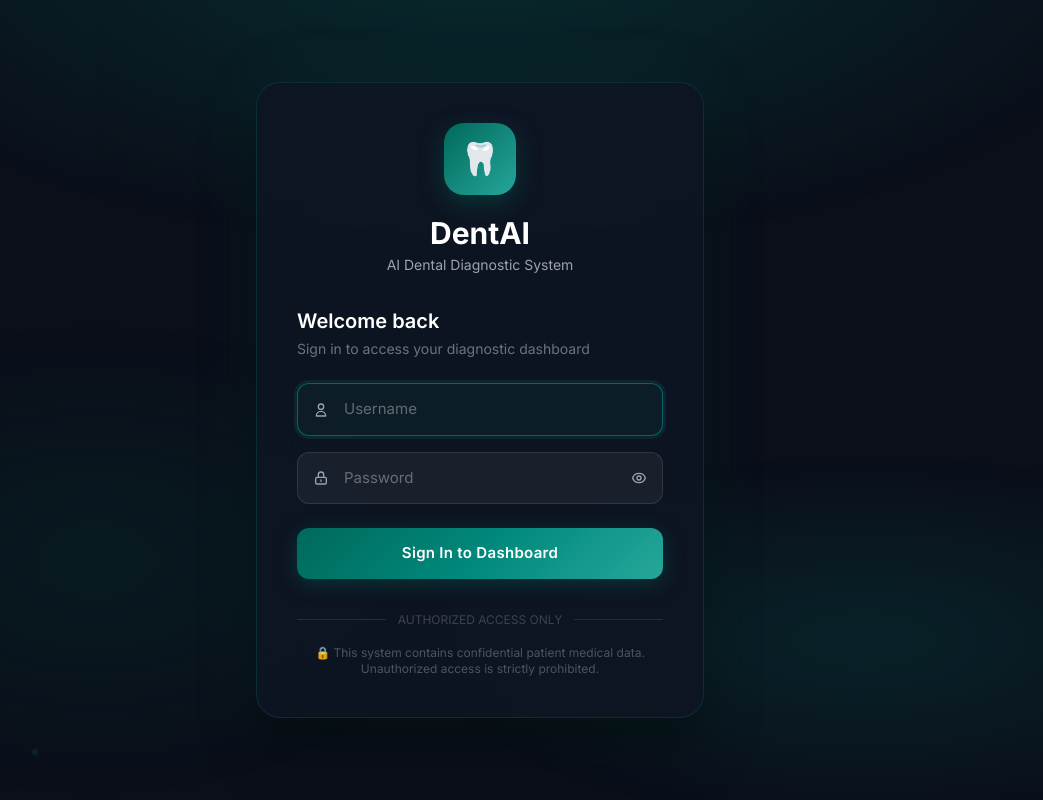
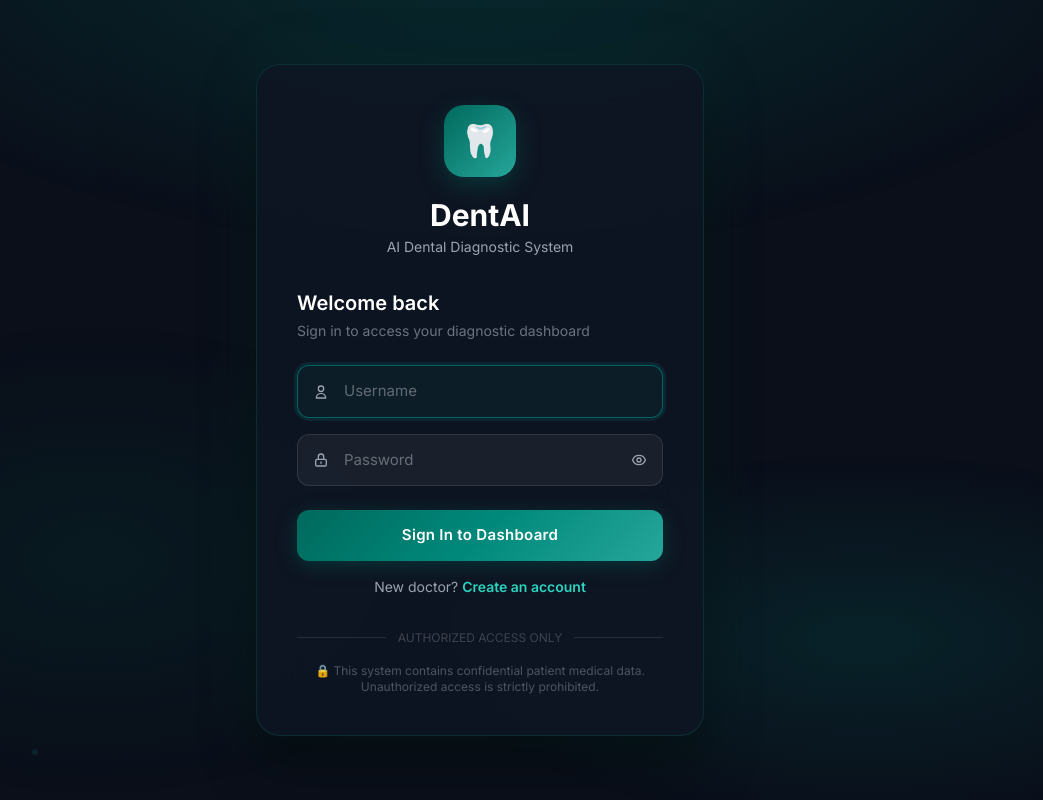
Before and after one commit to SiddheshRane049/DENTAI, a Django app: page /login/ in a window 1280 px wide. Shown: the whole page, without its empty margins (160-1203 px from the left). Run offline with Django 5.2, Linux system fonts and the light colour scheme; some libraries are stand-ins or nearby versions.

Commit message:
Add doctor registration link to the login screen

```diff
--- a/templates/login.html
+++ b/templates/login.html
@@ -219,9 +219,15 @@
       </div>
 
       <!-- Submit -->
-      <button type="submit" class="btn-signin">
+      <button type="submit" class="btn-signin mb-4">
         Sign In to Dashboard
       </button>
+
+      <!-- Register Link -->
+      <p class="text-center text-sm text-gray-400">
+        New doctor?
+        <a href="{% url 'register' %}" class="text-teal-400 hover:text-teal-300 font-semibold transition-colors">Create an account</a>
+      </p>
     </form>
 
     <!-- Footer -->
```
